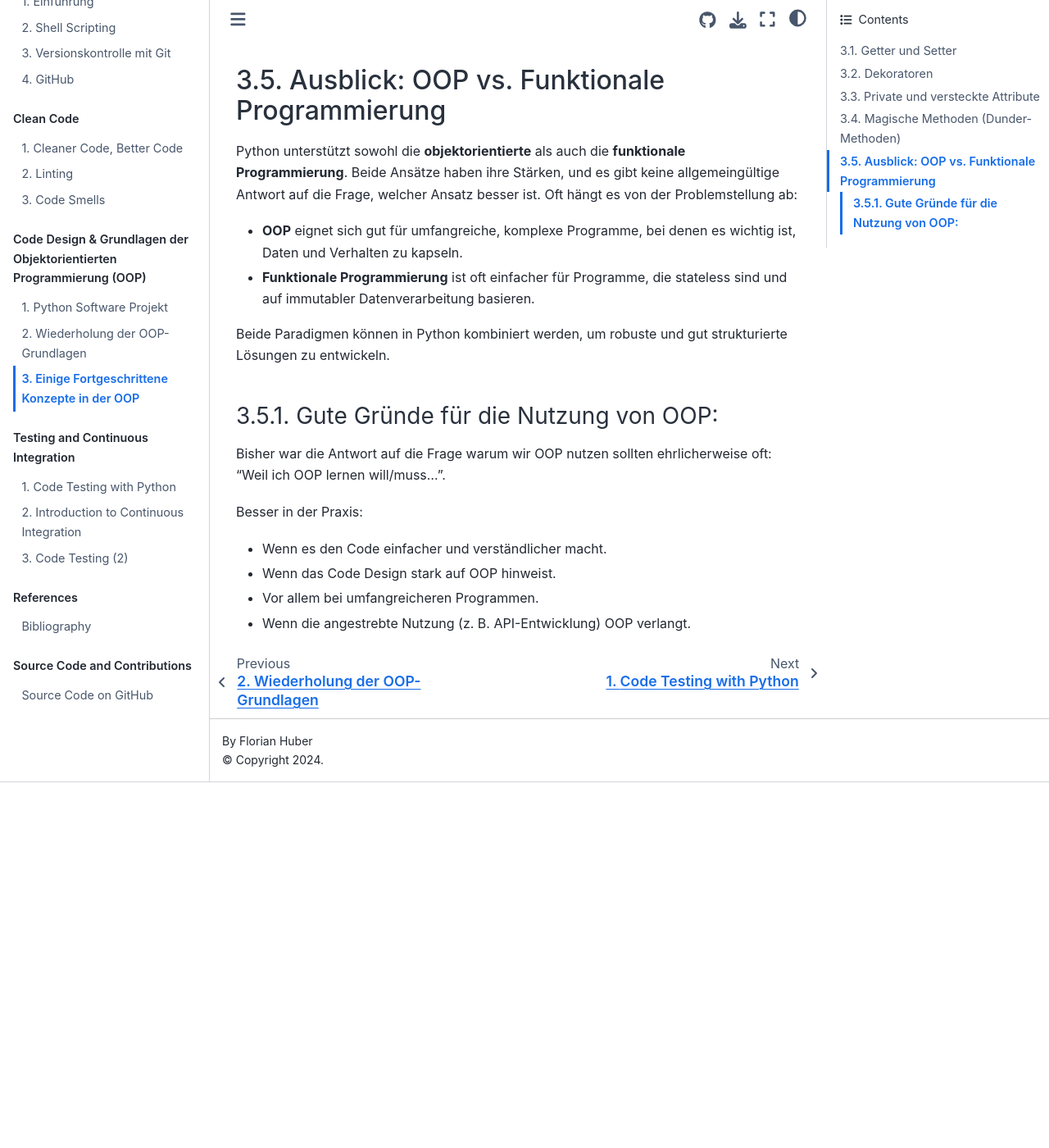
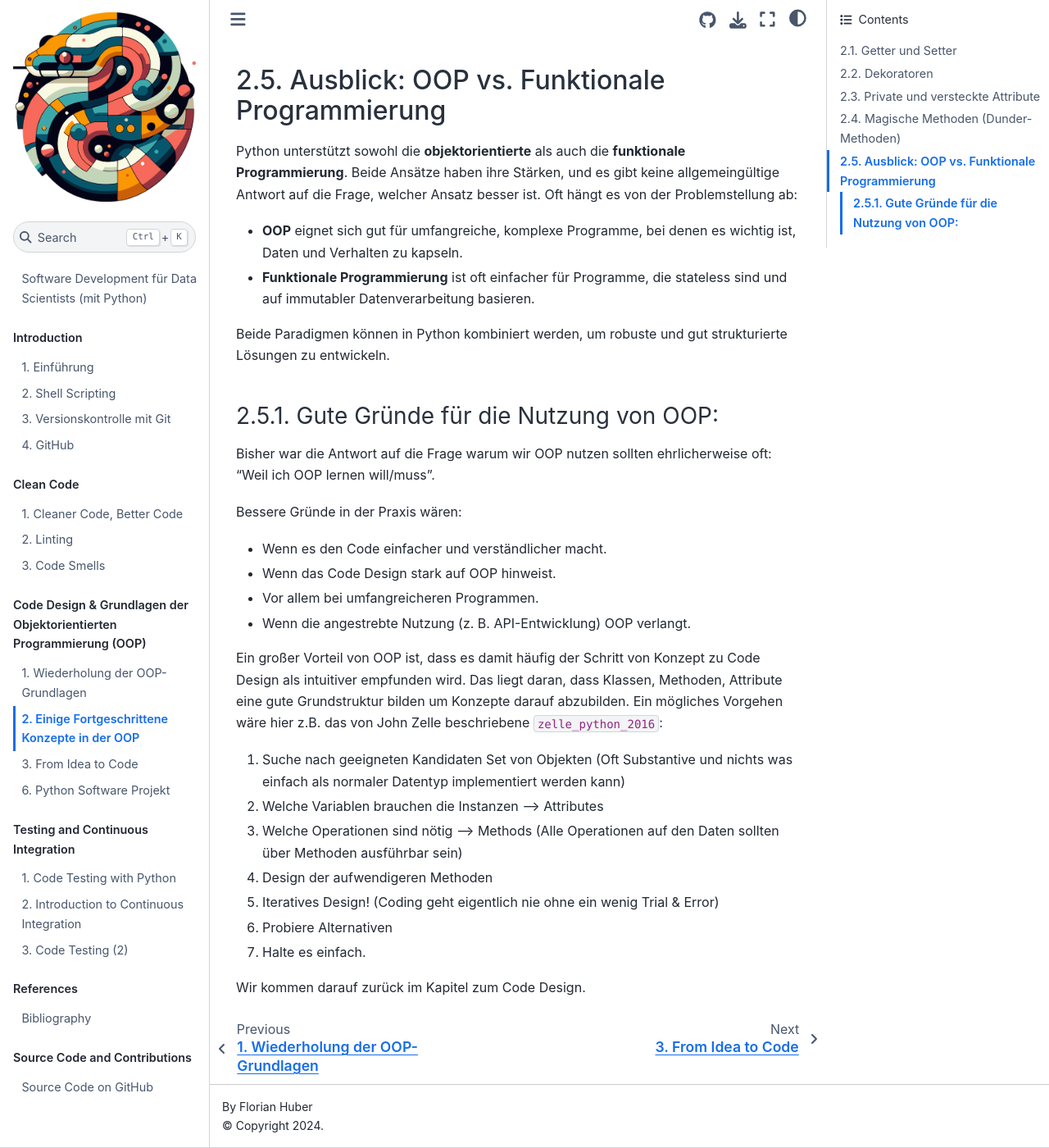
Before and after one commit to florian-huber/data_science_software_dev, a Jupyter Book: the page built from book/09_oop_with_python_2.md, in a window 1280 px wide and 1400 px high, scrolled down 2503 px. Shown: the whole window at 82% size. Built offline with Jupyter Book 1.0.4 settings and Sphinx 7.4.7 and the Sphinx Book theme 1.1.4, drawn with Linux system fonts in a browser that asks for light colours; pages that are not in the unit, such as notebooks, are missing from menus; cross-references to code outside the pages are shown as plain code; before the commit the page ends 3457 px from its top, so only the background shows below that; some of the changed text lies outside the part shown.

Commit message:
reorder files

```diff
--- a/_toc.yml
+++ b/_toc.yml
@@ -13,13 +13,14 @@ parts:
     chapters:
     - file: book/05_clean_code
     - file: book/06_linting
-    - file: book/06_code_smells
+    - file: book/07_code_smells
   - caption: Code Design & Grundlagen der Objektorientierten Programmierung (OOP)
     numbered: true
     chapters:
-    - file: book/06_python_software_project
-    - file: book/07_oop_with_python
-    - file: book/08_oop_with_python_2
+    - file: book/08_oop_with_python
+    - file: book/09_oop_with_python_2
+    - file: book/10_from_idea_to_code
+    - file: book/11_python_software_project
   - caption: Testing and Continuous Integration
     numbered: true
     chapters:
--- a/book/08_oop_with_python_2.md
+++ b/book/09_oop_with_python_2.md
@@ -95,10 +95,23 @@ Beide Paradigmen können in Python kombiniert werden, um robuste und gut struktu
 
 ### Gute Gründe für die Nutzung von OOP:
 
-Bisher war die Antwort auf die Frage warum wir OOP nutzen sollten ehrlicherweise oft: "Weil ich OOP lernen will/muss...".
+Bisher war die Antwort auf die Frage warum wir OOP nutzen sollten ehrlicherweise oft: "Weil ich OOP lernen will/muss".
 
-Besser in der Praxis:
+Bessere Gründe in der Praxis wären:
 - Wenn es den Code einfacher und verständlicher macht.
 - Wenn das Code Design stark auf OOP hinweist.
 - Vor allem bei umfangreicheren Programmen.
 - Wenn die angestrebte Nutzung (z. B. API-Entwicklung) OOP verlangt.
+
+Ein großer Vorteil von OOP ist, dass es damit häufig der Schritt von Konzept zu Code Design als intuitiver empfunden wird. Das liegt daran, dass Klassen, Methoden, Attribute eine gute Grundstruktur bilden um Konzepte darauf abzubilden. Ein mögliches Vorgehen wäre hier z.B. das von John Zelle beschriebene {cite}`zelle_python_2016`:
+
+1. Suche nach geeigneten Kandidaten Set von Objekten
+(Oft Substantive und nichts was einfach als normaler Datentyp implementiert werden kann)
+2. Welche Variablen brauchen die Instanzen --> Attributes
+3. Welche Operationen sind nötig --> Methods (Alle Operationen auf den Daten sollten über Methoden ausführbar sein)
+4. Design der aufwendigeren Methoden
+5. Iteratives Design! (Coding geht eigentlich nie ohne ein wenig Trial & Error)
+6. Probiere Alternativen
+7. Halte es einfach.
+
+Wir kommen darauf zurück im Kapitel zum Code Design.
```
Also changed, not shown: book/07_code_smells.md (renamed from book/06_code_smells.md), book/07_code_smells_eng.md (renamed from book/06_code_smells_eng.md), book/08_oop_with_python.md (renamed from book/07_oop_with_python.md), book/08_oop_with_python_eng.md (renamed from book/07_oop_with_python_eng.md), book/11_python_software_project.md (renamed from book/06_python_software_project.md).
